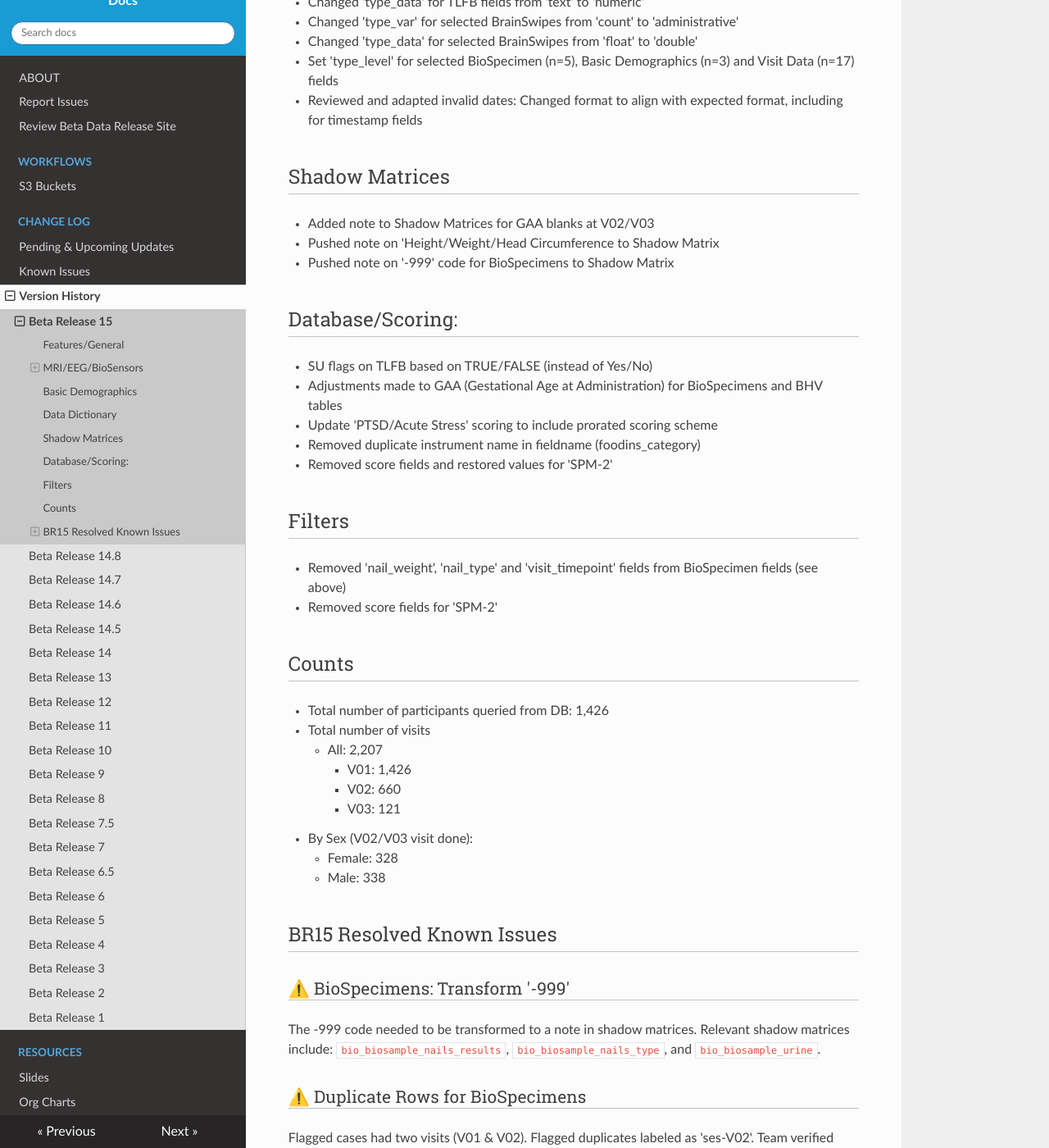
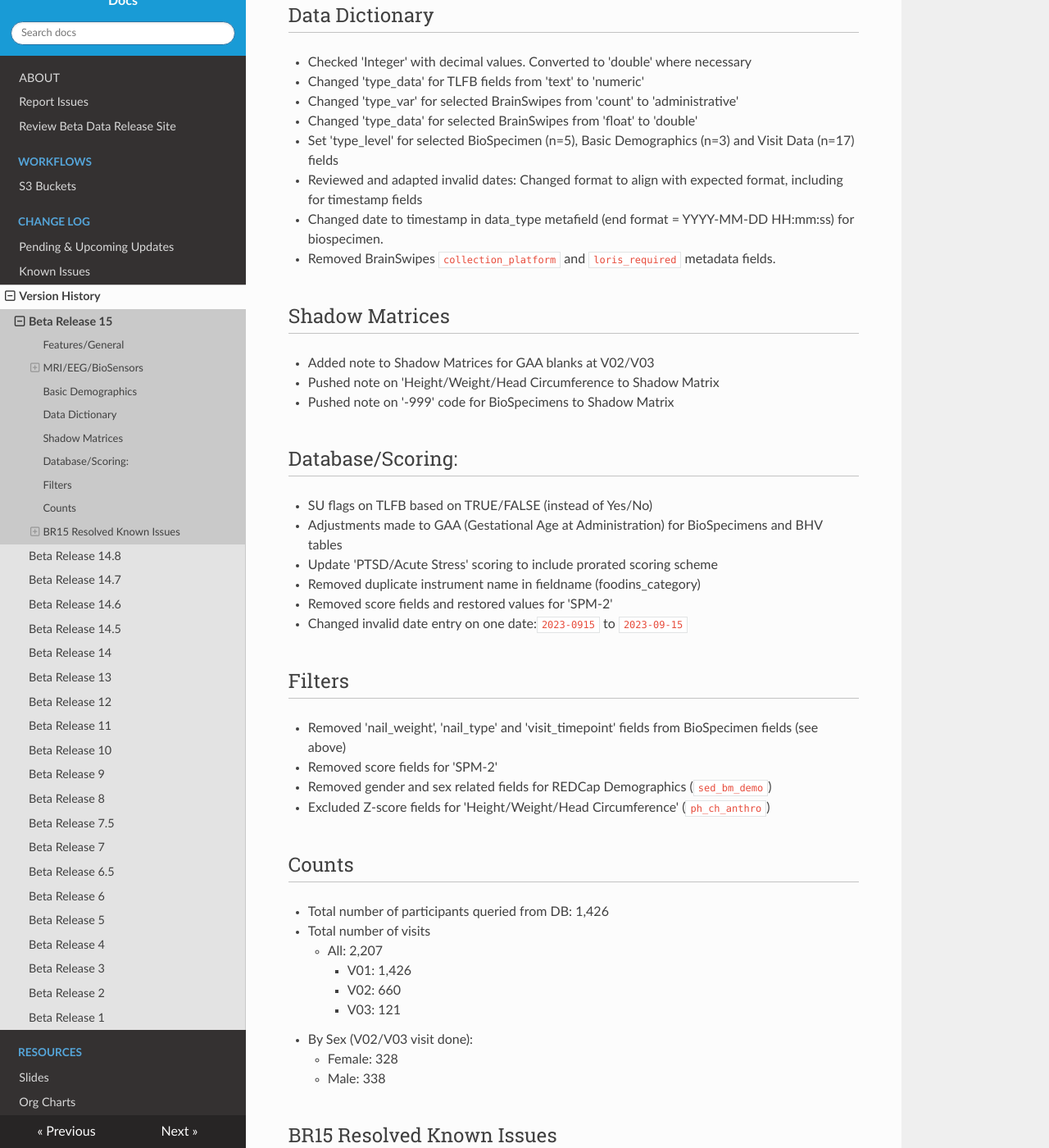
Before and after one commit to DCAN-Labs/hbcd-docs-internal, an MkDocs documentation site: the page built from docs/changelog/versions/BR15.md, in a window 1280 px wide and 1400 px high, scrolled down 1281 px. Shown: the whole window at 82% size. Built offline with MkDocs 1.6.1, drawn with Linux system fonts in a browser that asks for light colours; nearby versions of some CDN libraries; some of the changed text lies outside the part shown.

Commit message:
update BR15

```diff
--- a/docs/changelog/versions/BR15.md
+++ b/docs/changelog/versions/BR15.md
@@ -5,6 +5,8 @@
 
 * Parquet files for the BHV Shadow Matrices generated
 * BrainSwipes data included
+* Set blank entries in tsv files to 'Null' in the corresponding Parquet files for all BHV and BioSpecimen files
+* Removed gender and sex related fields for REDCap Demographics (`sed_bm_demo`)
 
 ## MRI/EEG/BioSensors
 
@@ -14,6 +16,7 @@ Changed label for 'Gestational age' in scans/sessions.tsv from 'age_gestational'
 #### BrainSwipes
 * Updated and revised feedback data included
 * Filtered non valid sessions from BrainSwipes
+* Adjusted 'run_id' format to '01', '02', ... in parquet files to align with tsv files (BrainSwipes re-run)
 
 #### BioSpecimens
 * Added 'bm' (Birth Mother) as 'source' to all BioSpecimen fields
@@ -36,12 +39,13 @@ Forced insert for visit missing on 'Basic Demographics' (`sed_basic_demographics
 * Changed 'type_data' for selected BrainSwipes from 'float' to 'double'
 * Set 'type_level' for selected BioSpecimen (n=5), Basic Demographics (n=3) and Visit Data (n=17) fields
 * Reviewed and adapted invalid dates: Changed format to align with expected format, including for timestamp fields
+* Changed date to timestamp in data_type metafield (end format = YYYY-MM-DD HH:mm:ss) for biospecimen.
+* Removed BrainSwipes `collection_platform` and `loris_required` metadata fields.
 
 ## Shadow Matrices
 * Added note to Shadow Matrices for GAA blanks at V02/V03
 * Pushed note on 'Height/Weight/Head Circumference to Shadow Matrix
 * Pushed note on '-999' code for BioSpecimens to Shadow Matrix
-
 
 ## Database/Scoring:
 * SU flags on TLFB based on TRUE/FALSE (instead of Yes/No)
@@ -49,11 +53,13 @@ Forced insert for visit missing on 'Basic Demographics' (`sed_basic_demographics
 * Update 'PTSD/Acute Stress' scoring to include prorated scoring scheme
 * Removed duplicate instrument name in fieldname (foodins_category)
 * Removed score fields and restored values for 'SPM-2'
+* Changed invalid date entry on one date:`2023-0915` to `2023-09-15`
 
 ## Filters
 * Removed 'nail_weight', 'nail_type' and 'visit_timepoint' fields from BioSpecimen fields (see above)
 * Removed score fields for 'SPM-2'
-
+* Removed gender and sex related fields for REDCap Demographics (`sed_bm_demo`)
+* Excluded Z-score fields for 'Height/Weight/Head Circumference' (`ph_ch_anthro`)
 
 ## Counts
 
```
